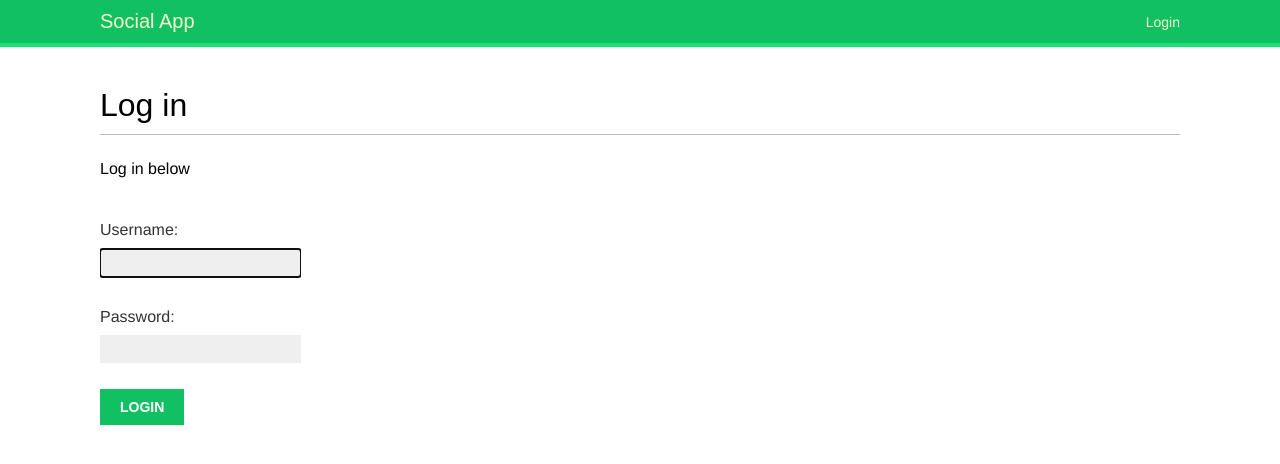
After one commit to holabayor/social_app, a Django app: page /account/login/?next=/account/password-change/ in a window 1280 px wide. The commit adds this page. Shown: the top 464 px of the page. Run offline with Django 4.2, Linux system fonts and the light colour scheme; some web fonts are replaced.

Commit message:
password reset

```diff
--- a/social_app/account/templates/base.html
+++ b/social_app/account/templates/base.html
@@ -8,6 +8,27 @@
   <body>
     <div id="header">
       <span class="logo">Social App</span>
+      {% if request.user.is_authenticated %}
+      <ul class="menu">
+        <li {% if section == "dashboard" %}class="selected"{% endif %}>
+            <a href="{% url 'dashboard' %}">My Dashboard</a>
+        </li>
+        <li {% if section == "images" %}class="selected"{% endif %}>
+            <a href="#">Images</a>
+        </li>
+        <li {% if section == "people" %}class="selected"{% endif %}>
+            <a href="#">People</a>
+        </li>
+      </ul>
+      {% endif %}
+      <span class="user">
+        {% if request.user.is_authenticated %}
+            Hello {{ request.user.first_name|default:request.user.username }},
+            <a href="{% url 'logout' %}">Logout</a>
+        {% else %}
+            <a href="{% url 'login' %}">Login</a>
+        {% endif %}
+      </span>
     </div>
     <div id="content">
         {% block content %}
--- /dev/null
+++ b/social_app/account/templates/registration/login.html
@@ -0,0 +1,23 @@
+{% extends 'base.html' %}
+{% block title %}Log In{% endblock title %}
+
+{% block content %}
+<h1>Log in</h1>
+
+{% if form.errors %}
+    <p>
+        Your username and password didn't match.
+        Please try again.
+    </p>
+{% else %}
+    <p>Log in below</p>
+{% endif %}
+<div class="login-form">
+    <form method='post'>
+        {{ form.as_p }}
+        {% csrf_token %}
+        <input type="hidden" name="next" value="{{ next }}" />
+        <p><input type="submit" value="Login" /></p>
+    </form>
+</div>
+{% endblock content %}
--- a/social_app/account/urls.py
+++ b/social_app/account/urls.py
@@ -5,5 +5,17 @@ from . import views
 urlpatterns = [
     # path('login/', views.user_login, name='login'),
     path('login/', auth_views.LoginView.as_view(), name='login'),
-    path('logout/', auth_views.LoginView.as_view(), name='logout'),
+    path('logout/', auth_views.LogoutView.as_view(), name='logout'),
+
+    # Change password
+    path('password-change/', auth_views.PasswordChangeView.as_view(), name='password_change'),
+    path('password-change/done/', auth_views.PasswordChangeDoneView.as_view(), name='password_change_done'),
+
+    # Reset password
+    path('password-reset/', auth_views.PasswordResetView.as_view(), name='password_reset'),
+    path('password-reset/done/', auth_views.PasswordResetDoneView.as_view(), name='password_reset_done'),
+    path('password-reset/<uidb64>/<token>', auth_views.PasswordResetConfirmView.as_view(), name='password_reset_confirm'),
+    path('password-reset/complete', auth_views.PasswordResetCompleteView.as_view(), name='password_reset_complete'),
+
+    path('', views.dashboard, name='dashboard'),
 ]
--- a/social_app/account/views.py
+++ b/social_app/account/views.py
@@ -2,6 +2,7 @@ from django.http import HttpResponse
 from django.shortcuts import render
 from django.contrib.auth import authenticate, login
 from .forms import LoginForm
+from django.contrib.auth.decorators import login_required
 
 
 # Create your views here.
@@ -24,3 +25,7 @@ def user_login(request):
     else:
         form = LoginForm()
     return render(request, 'account/login.html', {'form': form})
+
+@login_required
+def dashboard(request):
+    return render(request, 'account/dashboard.html', {'section': 'dashboard'})
--- a/social_app/social_app/settings.py
+++ b/social_app/social_app/settings.py
@@ -122,3 +122,7 @@ STATIC_URL = 'static/'
 # https://docs.djangoproject.com/en/4.2/ref/settings/#default-auto-field
 
 DEFAULT_AUTO_FIELD = 'django.db.models.BigAutoField'
+
+LOGIN_REDIRECT_URL ='dashboard'
+LOGIN_URL ='login'
+LOGOUT_URL ='logout'
```
Also changed, not shown: social_app/account/templates/account/dashboard.html (added, +9 -0 lines), social_app/account/templates/registration/logged_out.html (added, +10 -0 lines), social_app/account/templates/registration/password_change_done.html (added, +7 -0 lines), social_app/account/templates/registration/password_change_form.html (added, +12 -0 lines).
